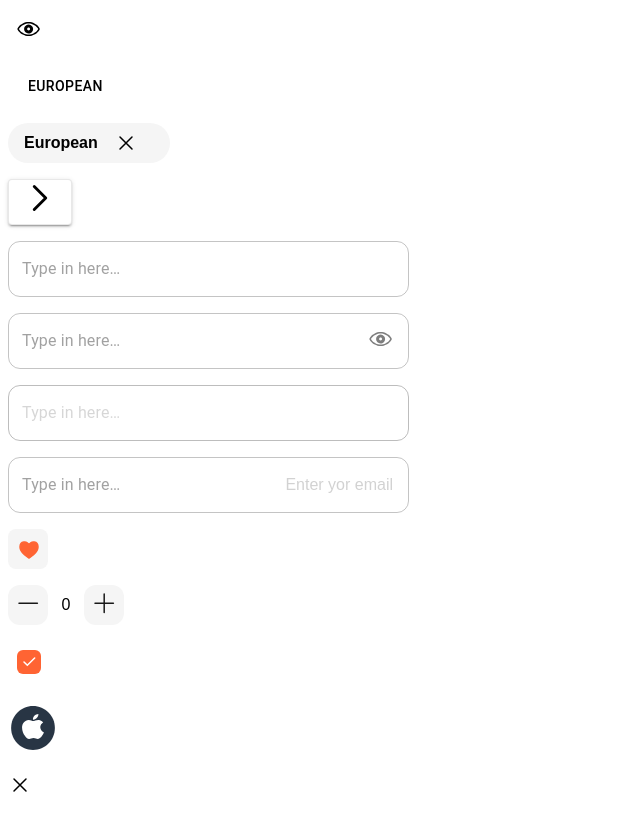
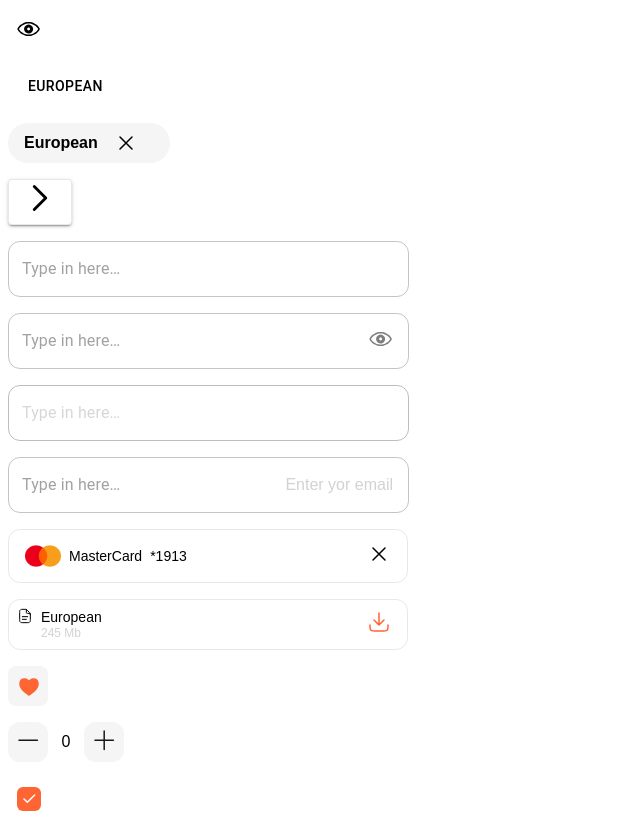
Before and after one commit to people-eat/web-app, a Next.js app: page / in a window 1280 px wide. Shown: the top 813 px of the page, without its empty margins (0-640 px from the left). Built offline with nearby package versions, Linux system fonts and the light colour scheme.

Commit message:
PeopleEatDocumentDownloadButton, PeopleEatInput, PeopleEatCreditCard

```diff
--- a/src/components/standard/documentDownloadButton/PeopleEatDocumentDownloadButton.tsx
+++ b/src/components/standard/documentDownloadButton/PeopleEatDocumentDownloadButton.tsx
@@ -21,14 +21,16 @@ export default function PeopleEatDocumentDownloadButton({
 
     return (
         <section className={className}>
-            <section className="flex flex-row items-center gap-2">
-                <PeopleEatIcon icon={Icon.file} />
+            <section className="flex flex-row justify-start items-center gap-2 relative">
+                <section className="flex items-start h-8">
+                    <PeopleEatIcon icon={Icon.file} edgeLength={16} />
+                </section>
                 <section className="flex flex-col">
                     <span className="text-text-sm">{title}</span>
                     <span className="text-disabled text-text-s">{downloadSize}</span>
                 </section>
             </section>
-            <PeopleEatIcon icon={Icon.download} />
+            {disabled ? <PeopleEatIcon icon={Icon.download} /> : <PeopleEatIcon icon={Icon.downloadOrange} />}
         </section>
     );
 }
--- a/src/components/standard/icon/Icon.tsx
+++ b/src/components/standard/icon/Icon.tsx
@@ -13,6 +13,7 @@ export enum Icon {
     creditCard = '/icons/credit-card.svg',
     data = '/icons/data.svg',
     download = '/icons/download.svg',
+    downloadOrange = '/icons/download-orange.svg',
     editPencil = '/icons/edit-pencil.svg',
     eye = '/icons/eye.svg',
     eyeCrossedOut = '/icons/eye-crossed-out.svg',
--- a/src/components/standard/tabItem/PeopleEatTabItem.tsx
+++ b/src/components/standard/tabItem/PeopleEatTabItem.tsx
@@ -1,5 +1,4 @@
 import Button from '@mui/material/Button';
-import classNames from 'classnames';
 import { useState, type ReactElement } from 'react';
 import { type PeopleEatTabItemProps } from './PeopleEatTabItemProps';
 
--- a/src/pages/index.tsx
+++ b/src/pages/index.tsx
@@ -1,5 +1,6 @@
 import { type NextPage } from 'next';
 import Head from 'next/head';
+import PeopleEatInput from '~/components/standard/input/PeopleEatInput';
 import PeopleEatCheckbox from '../components/standard/checkbox/PeopleEatCheckbox';
 import PeopleEatChoice from '../components/standard/choice/PeopleEatChoice';
 import PeopleEatCounter from '../components/standard/counter/PeopleEatCounter';
@@ -9,7 +10,9 @@ import { Icon } from '../components/standard/icon/Icon';
 import PeopleEatIcon from '../components/standard/icon/PeopleEatIcon';
 import PeopleEatNextButton from '../components/standard/nextButton/PeopleEatNextButton';
 import PeopleEatTabItem from '../components/standard/tabItem/PeopleEatTabItem';
-import PeopleEatInput from "~/components/standard/input/PeopleEatInput";
+import PeopleEatCreditCard from "~/components/standard/creditCard/PeopleEaCreditCard";
+import PeopleEatDocumentDownloadButton
+    from "~/components/standard/documentDownloadButton/PeopleEatDocumentDownloadButton";
 
 const HomePage: NextPage = () => {
     return (
@@ -28,6 +31,8 @@ const HomePage: NextPage = () => {
                 <PeopleEatInput pass />
                 <PeopleEatInput disabled />
                 <PeopleEatInput email />
+                <PeopleEatCreditCard number={'*1913'} label={'MasterCard'} />
+                <PeopleEatDocumentDownloadButton downloadSize={'245 Mb'} title={'European'} />
                 <PeopleEatFavorite />
                 <PeopleEatCounter />
                 <PeopleEatCheckbox />
```
Also changed, not shown: src/components/standard/input/PeopleEatInput.tsx (+2 -5 lines), public/icons/download-orange.svg (added).
